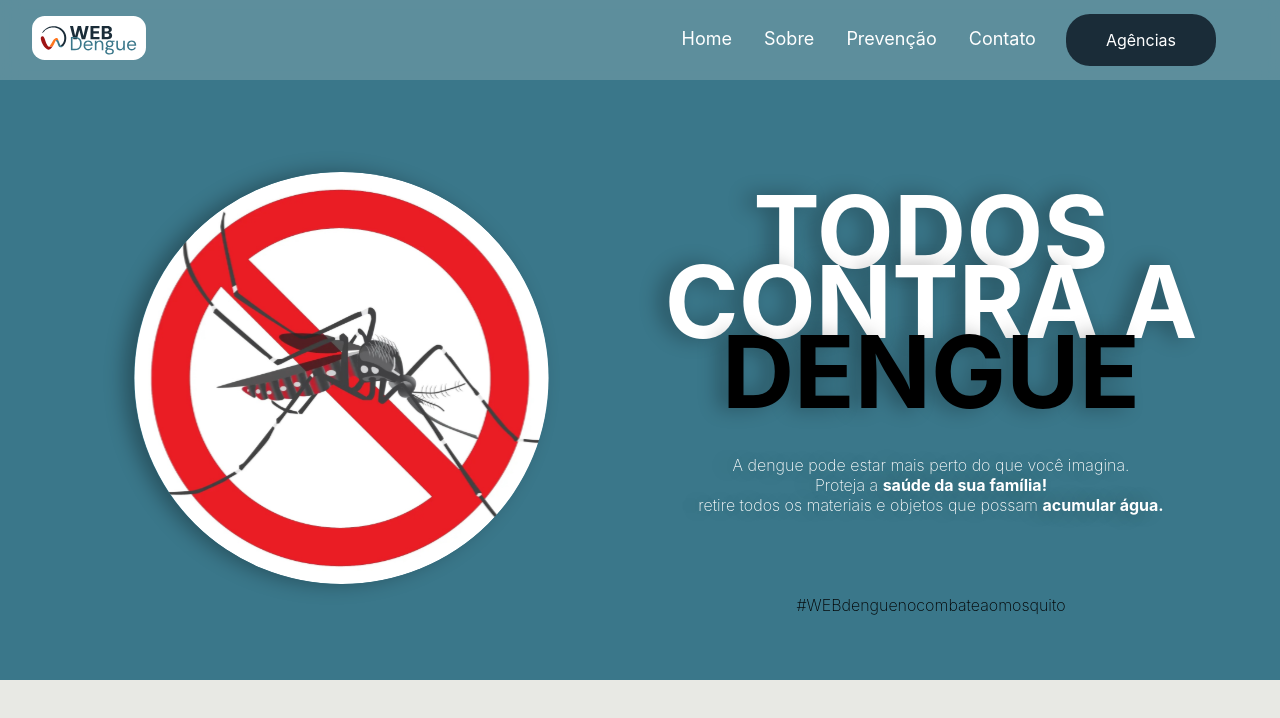
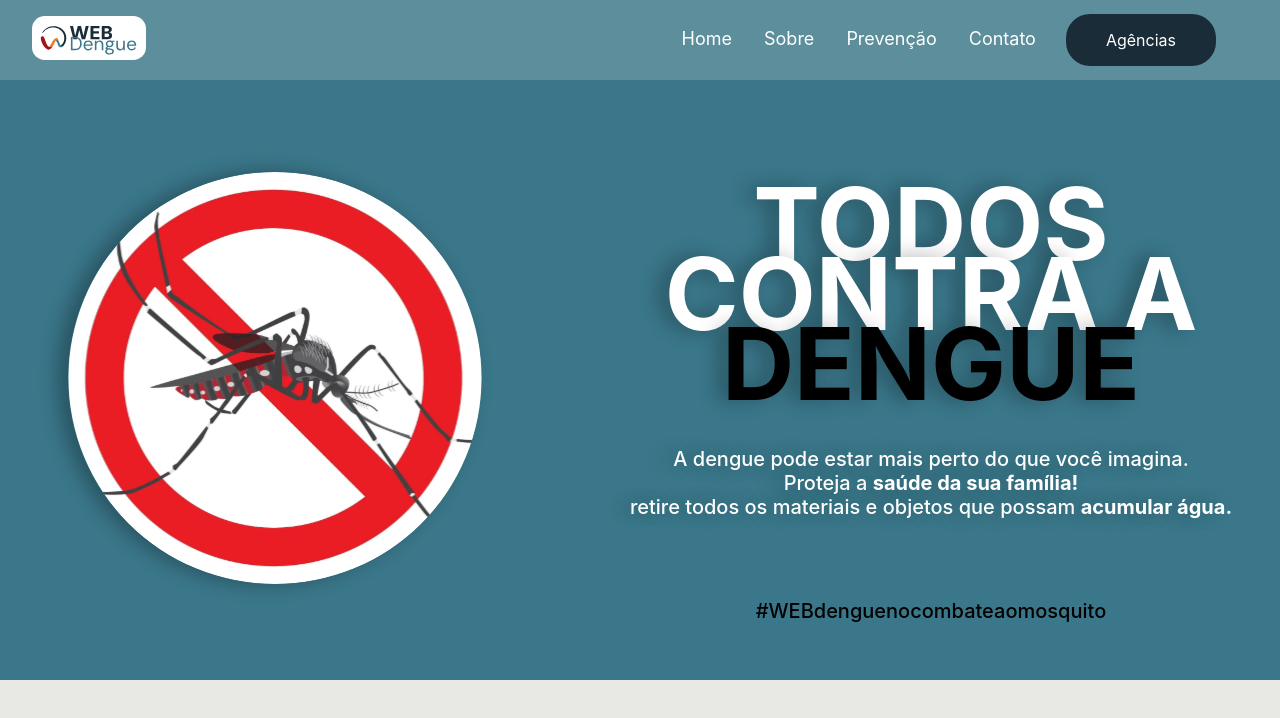
Before and after one commit to vctrwesley/web-dengue, an Angular app: page /usuario/page-home in a window 1280 px wide. Shown: the top 718 px of the page. Built offline with nearby package versions, Linux system fonts and the light colour scheme.

Commit message:
correcao do weight e size do texto no banner

```diff
--- a/src/app/sistema/page-home/page-home.component.css
+++ b/src/app/sistema/page-home/page-home.component.css
@@ -64,9 +64,9 @@
 }
 
 .text-banner p {
-  font-size: 16px;
+  font-size: 20px;
   color: var(--color-light);
-  font-weight: 200;
+  font-weight: 500;
   text-shadow: -10px 0 20px rgba(0, 0, 0, 0.309);
   margin: 32px;
   margin-top: 48px;
@@ -98,7 +98,6 @@
     margin: 16px;
     margin-top: 32px;
     font-size: 14px;
-    font-weight: 400;
   }
 
   .section-02 {
```
